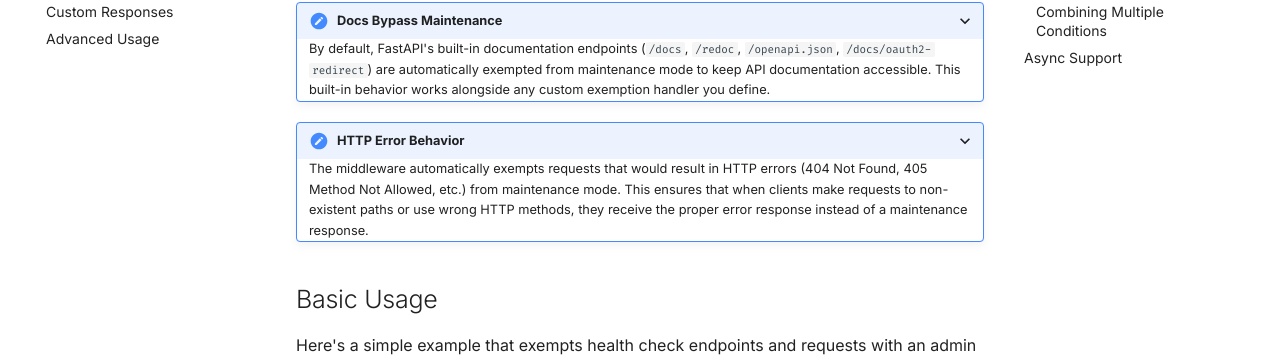
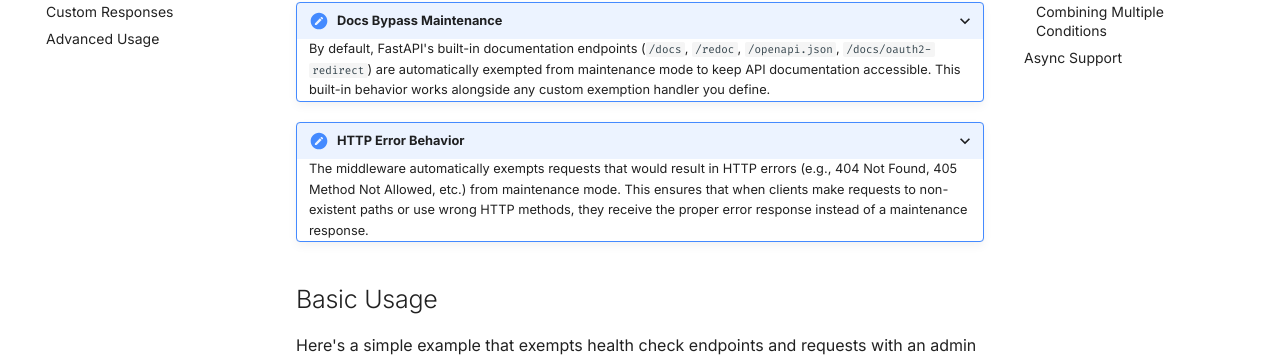
Before and after one commit to msamsami/fastapi-maintenance, an MkDocs documentation site: the page built from docs/tutorial/custom-exemptions.md, in a window 1280 px wide and 900 px high. Shown: the part 389-746 px from the top of the window. Built offline with MkDocs 1.6.1 and Material for MkDocs 9.7.7, drawn with Linux system fonts in a browser that asks for light colours; comment, search, counter and statistics services are not loaded.

```diff
--- a/docs/tutorial/custom-exemptions.md
+++ b/docs/tutorial/custom-exemptions.md
@@ -12,7 +12,7 @@ By default, FastAPI's built-in documentation endpoints (<code>/docs</code>, <cod
 <details open>
 <summary>HTTP Error Behavior</summary>
 
-The middleware automatically exempts requests that would result in HTTP errors (404 Not Found, 405 Method Not Allowed, etc.) from maintenance mode. This ensures that when clients make requests to non-existent paths or use wrong HTTP methods, they receive the proper error response instead of a maintenance response.
+The middleware automatically exempts requests that would result in HTTP errors (e.g., 404 Not Found, 405 Method Not Allowed, etc.) from maintenance mode. This ensures that when clients make requests to non-existent paths or use wrong HTTP methods, they receive the proper error response instead of a maintenance response.
 
 </details>
 
```
